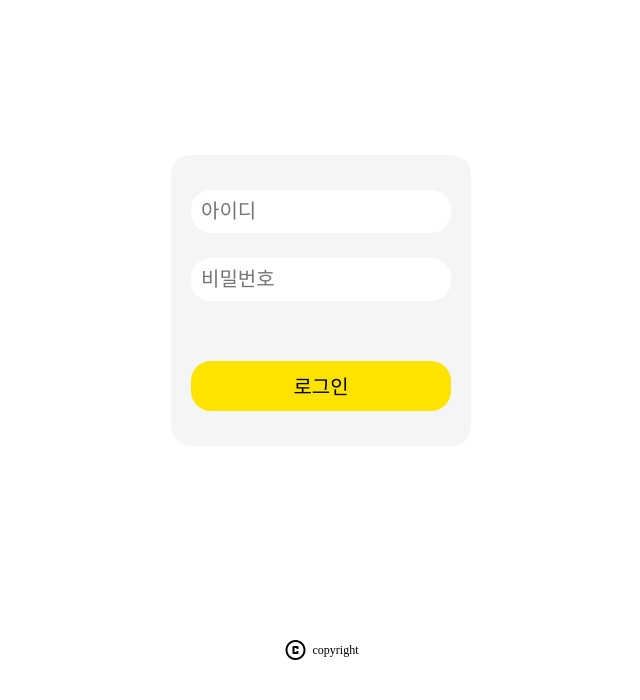
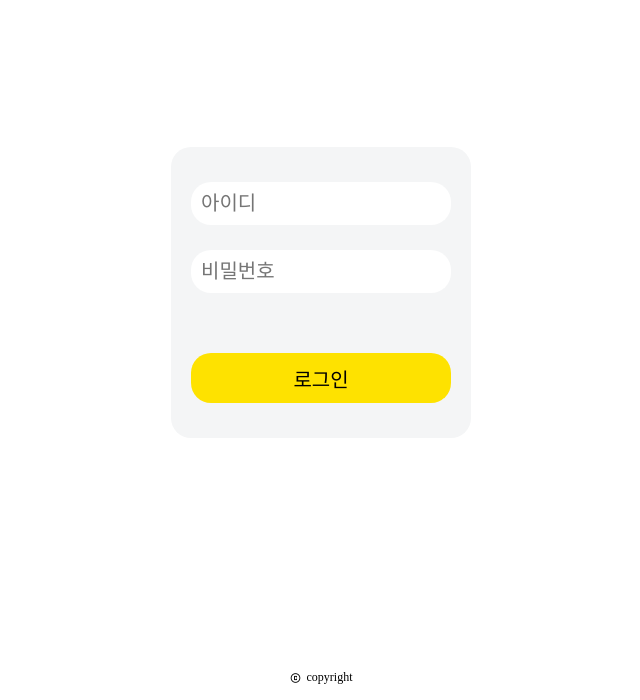
Before and after one commit to jihun-io/dooropener, a Flask app: page / in a window 1280 px wide. Shown: the part 100-800 px from the top of the page, without its empty margins (319-959 px from the left). Run offline with Flask 3, Linux system fonts and the light colour scheme; some web fonts are replaced.

Commit message:
(C) 로고 크기 수정, footer 정렬 수정

```diff
--- a/static/css/style.css
+++ b/static/css/style.css
@@ -76,7 +76,8 @@ footer {
   width: 100%;
   height: 100px;
   display: flex;
-  align-items: center;
+  align-items: flex-end;
+  margin-bottom: 15px;
 }
 
 footer p {
@@ -221,3 +222,7 @@ a .material-symbols-outlined { font-size: 14px; }
   color: #9b9b9b;
 
 }
+
+.copyright {
+  font-size: 12px!important;
+}
--- a/templates/index.html
+++ b/templates/index.html
@@ -54,7 +54,7 @@
   </main>
 
   <footer>
-    <p><span class="material-symbols-outlined">
+    <p><span class="material-symbols-outlined copyright">
       copyright
       </span>copyright</p>
   </footer>
```
